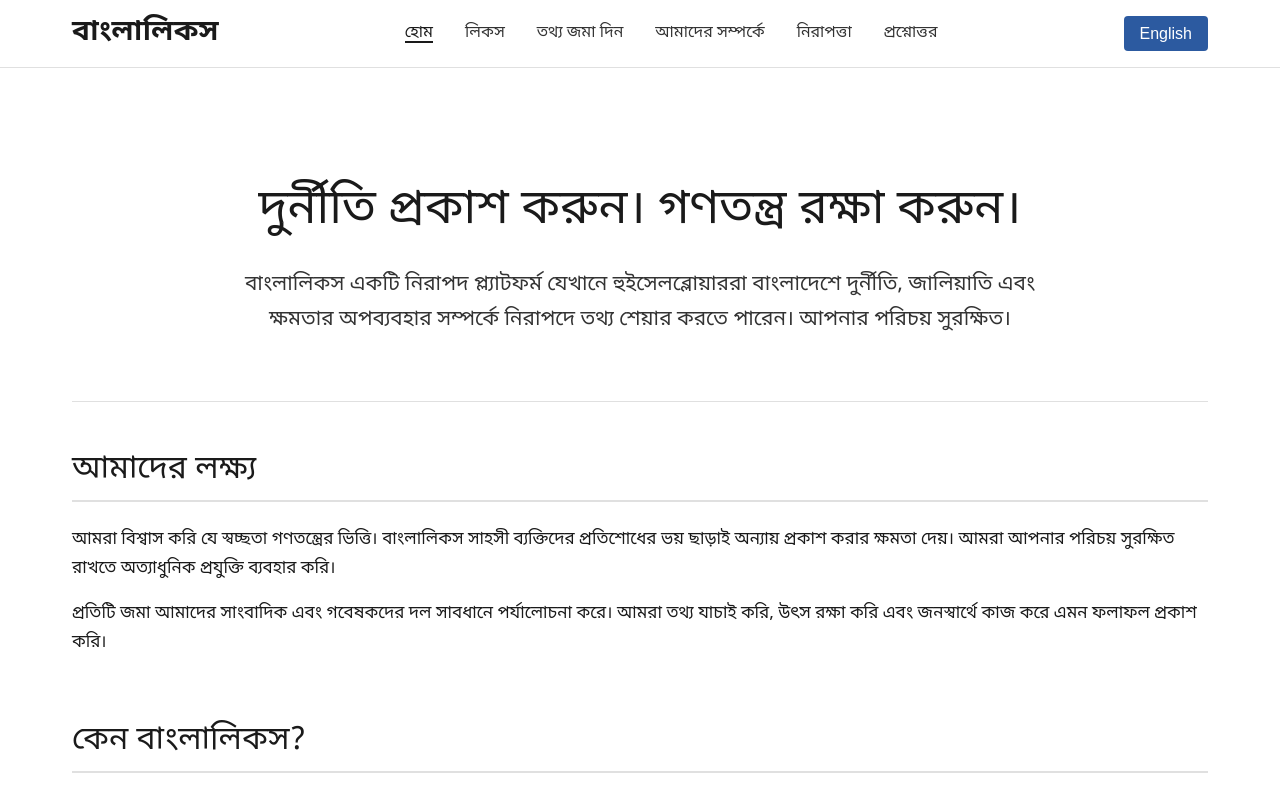
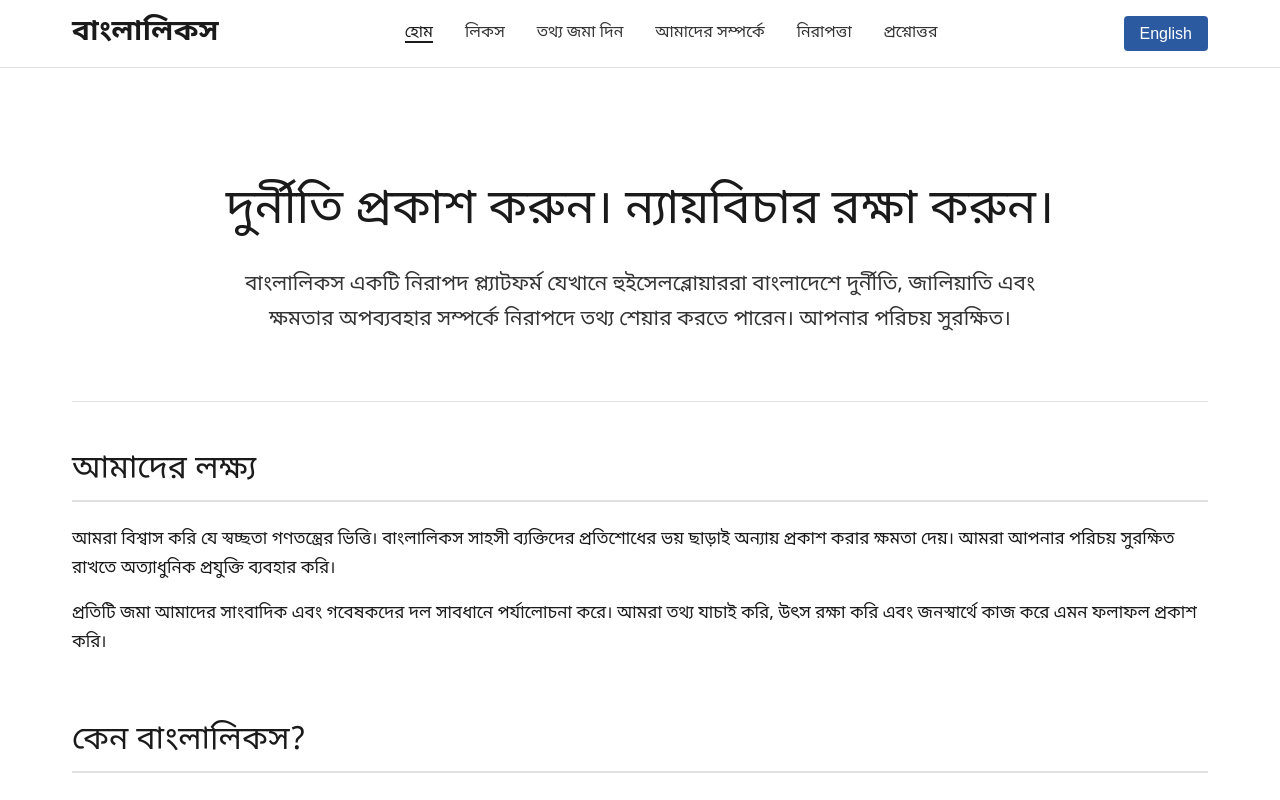
Before and after one commit to celestryon/achilleus, a plain HTML site: page index.html in a window 1280 px wide. Both pictures are taken after a click on the button "বাংলা". Shown: the top 800 px of the page. Drawn offline with Linux system fonts and the light colour scheme.

Commit message:
Update index.html

```diff
--- a/index.html
+++ b/index.html
@@ -58,7 +58,7 @@
   <main>
     <section class="hero">
       <h1 lang="en">Expose Corruption. Defend Justice.</h1>
-      <h1 lang="bn" class="bn">দুর্নীতি প্রকাশ করুন। গণতন্ত্র রক্ষা করুন।</h1>
+      <h1 lang="bn" class="bn">দুর্নীতি প্রকাশ করুন। ন্যায়বিচার রক্ষা করুন।</h1>
 
       <p lang="en">BanglaLeaks is a secure platform for whistleblowers to safely share information about corruption, fraud, and abuse of power in Bangladesh. Your identity is protected.</p>
       <p lang="bn" class="bn">বাংলালিকস একটি নিরাপদ প্ল্যাটফর্ম যেখানে হুইসেলব্লোয়াররা বাংলাদেশে দুর্নীতি, জালিয়াতি এবং ক্ষমতার অপব্যবহার সম্পর্কে নিরাপদে তথ্য শেয়ার করতে পারেন। আপনার পরিচয় সুরক্ষিত।</p>
```
